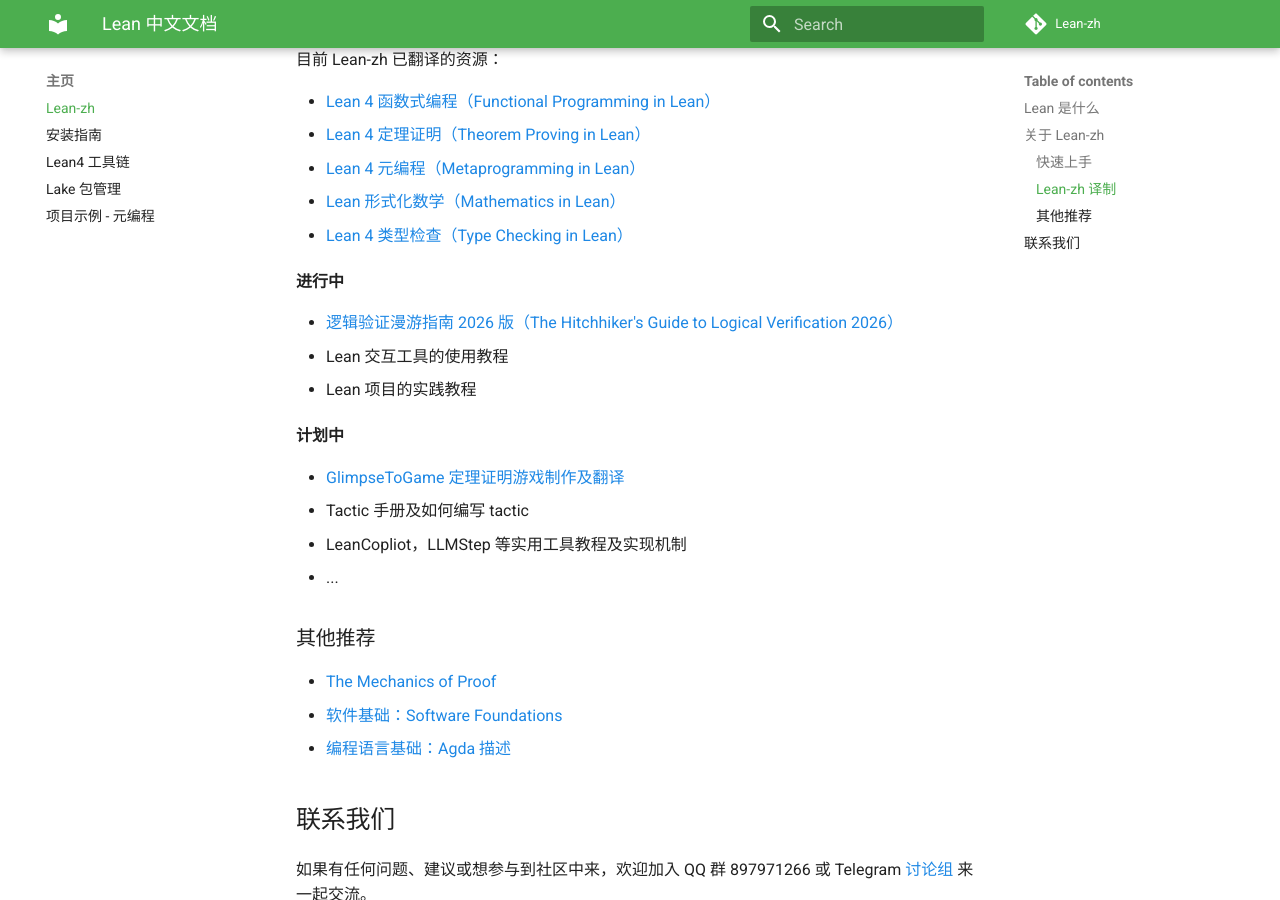
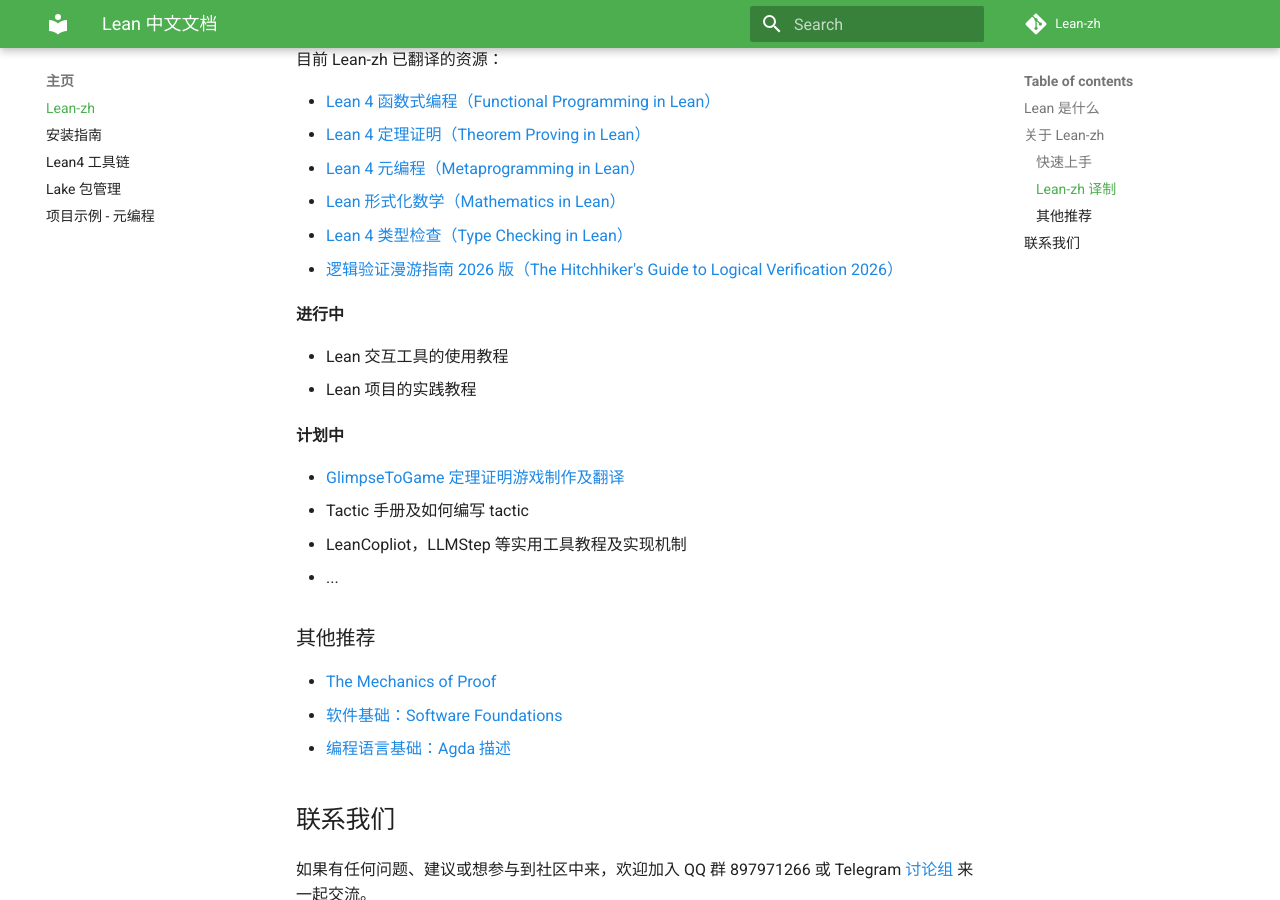
Before and after one commit to Lean-zh/lean-zh.github.io, an MkDocs documentation site: the page built from docs/index.md, in a window 1280 px wide and 900 px high, scrolled down 1235 px. Built offline with MkDocs 1.6.1 and Material for MkDocs 9.7.7, drawn with Linux system fonts in a browser that asks for light colours; comment, search, counter and statistics services are not loaded; the version menu is left out.

```diff
--- a/docs/index.md
+++ b/docs/index.md
@@ -57,11 +57,10 @@ Lean-zh 提供一个实践，交流，和知识分享的平台。如果你对 Le
 - [Lean 4 元编程（Metaprogramming in Lean）](/mp-lean-zh/)
 - [Lean 形式化数学（Mathematics in Lean）](/math-in-lean-zh/)
 - [Lean 4 类型检查（Type Checking in Lean）](/type-checking-in-lean-zh/)
+- [逻辑验证漫游指南 2026 版（The Hitchhiker's Guide to Logical Verification 2026）](https://github.com/Lean-zh/LoVe-zh)
 
 **进行中**
 
-
-- [逻辑验证漫游指南 2026 版（The Hitchhiker's Guide to Logical Verification 2026）](https://github.com/Lean-zh/LoVe-zh)
 - Lean 交互工具的使用教程
 - Lean 项目的实践教程
 
```
